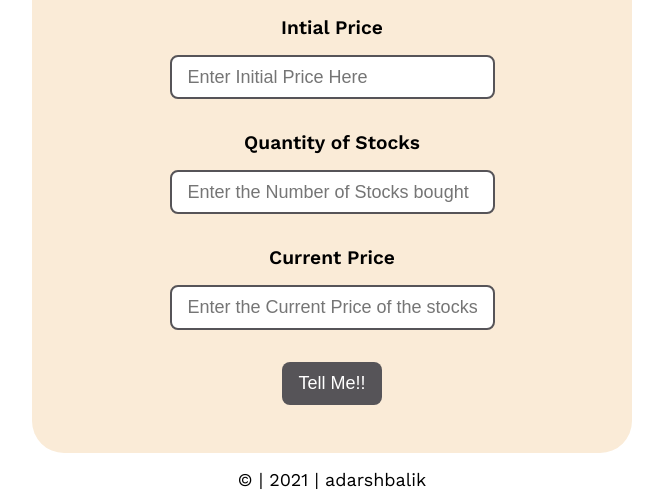
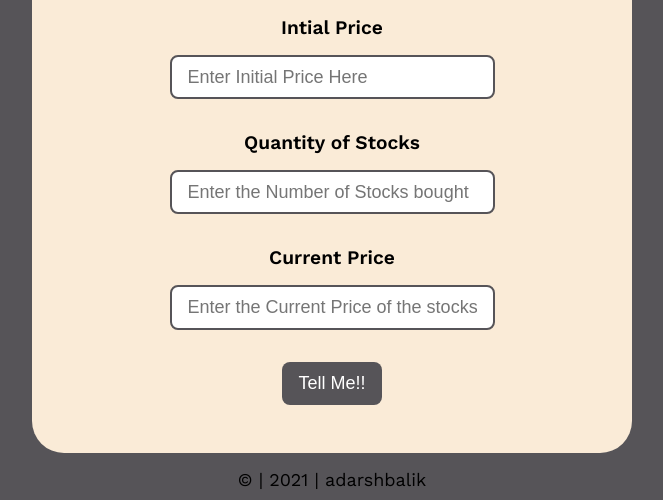
Before and after one commit to Jitendra-Dewat/neogCamp-markFourteen, a plain HTML site: page index.html in a window 1280 px wide. Shown: the part 118-618 px from the top of the page, without its empty margins (308-971 px from the left). Drawn offline with nearby package versions, Linux system fonts and the light colour scheme.

Commit message:
some more css

```diff
--- a/styles.css
+++ b/styles.css
@@ -24,6 +24,7 @@ main {
 body {
   font-family: "Work Sans", sans-serif;
   text-align: center;
+  background-color: #565458;
 }
 
 a {
```
